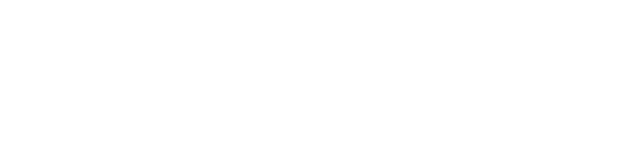
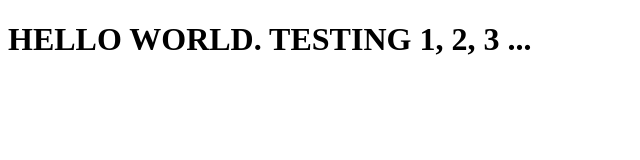
Before and after one commit to abhigunasekar/werkIt, a plain HTML site: page index.html in a window 1280 px wide. Shown: the whole page, without its empty margins (0-640 px from the left). Drawn offline with Linux system fonts and the light colour scheme.

Commit message:
Initial Setup 1 - Abhi

```diff
--- a/index.html
+++ b/index.html
@@ -6,6 +6,6 @@
     <title>Werk It</title>
 </head>
 <body>
-
+    <h1>HELLO WORLD. TESTING 1, 2, 3 ...</h1>
 </body>
 </html>
```
